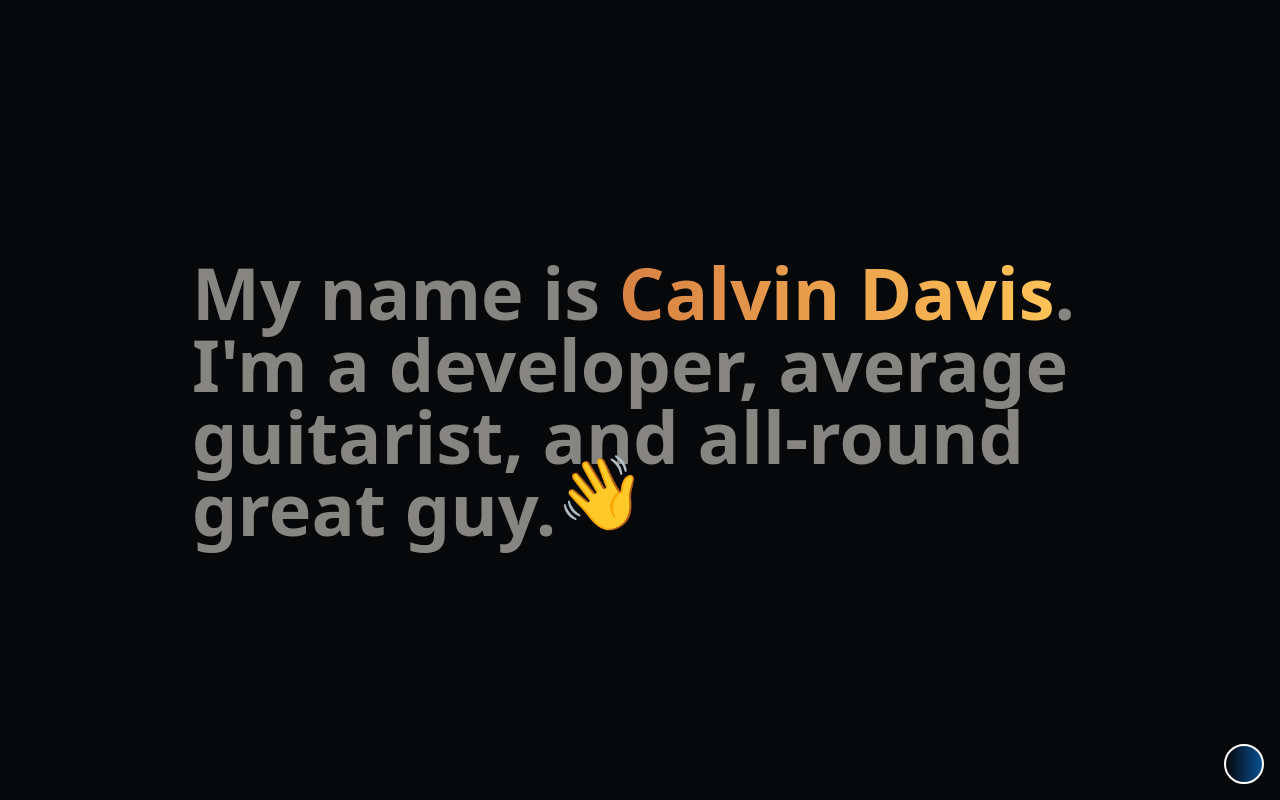
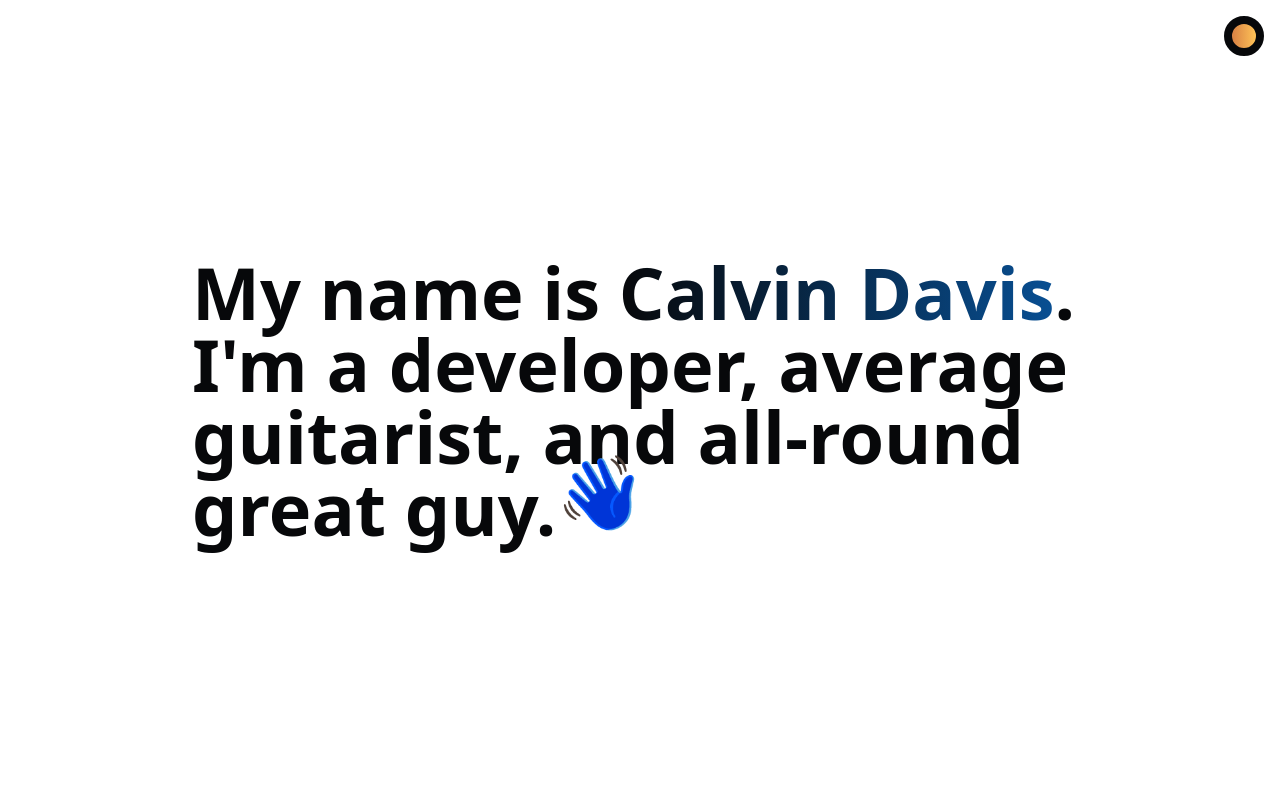
Before and after one commit to calvindavis/calvindavis.uk, a Preact app: page / in a window 1280 px wide. Built offline with nearby package versions, Linux system fonts and the light colour scheme.

Commit message:
feat: create theme toggle component

```diff
--- a/src/App.tsx
+++ b/src/App.tsx
@@ -1,15 +1,8 @@
-import { Fragment, h, JSX } from "preact";
-import { useCallback, useState } from "preact/hooks";
+import { h, JSX } from "preact";
+import ThemeToggle from "./ThemeToggle";
 
 export default function App(): JSX.Element {
-	const [isDarkMode, setIsDarkMode] = useState(true);
-
-	const toggleDarkMode = useCallback(() => {
-		setIsDarkMode(isDarkMode === false);
-	}, [isDarkMode]);
-
 	return (
-		<div className={isDarkMode ? "dark" : "light"}>
 		<div
 			className="
 			w-screen h-screen flex items-center justify-center p-4
@@ -17,27 +10,21 @@ export default function App(): JSX.Element {
 			dark:bg-black dark:text-grey"
 		>
 			<h1 className="max-w-xl lg:max-w-4xl text-5xl lg:text-7xl font-bold">
-					<>My name is </>
+				<span>My name is </span>
 				<span className="gradient-text bg-gradient-to-r from-black to-blue dark:from-orange dark:to-yellow">
 					Calvin Davis
 				</span>
+				<span>
 					. I'm a developer, average guitarist, and all-round great guy.
+				</span>
 				<span class="inline-block animate-bounce filter-invert dark:filter-none">
 					👋
 				</span>
 			</h1>
+
+			<div class="absolute top-4 right-4">
+				<ThemeToggle />
 			</div>
-
-			<button
-				class="
-					absolute bottom-4 right-4 w-10 h-10 border-solid border-2 rounded-full bg-gradient-to-r
-					border-black from-orange to-yellow
-					dark:border-white dark:from-black dark:to-blue"
-				type="button"
-				onClick={toggleDarkMode}
-			>
-				<span class="sr-only">{isDarkMode ? "Go light" : "Go dark"}</span>
-			</button>
 		</div>
 	);
 }
--- /dev/null
+++ b/src/ThemeToggle.tsx
@@ -0,0 +1,19 @@
+import { h, JSX } from "preact";
+
+export default function ThemeToggle(): JSX.Element {
+	function toggle() {
+		document.documentElement.classList.toggle("dark");
+	}
+
+	return (
+		<button
+			class="w-10 h-10 border-solid border-8 rounded-full bg-gradient-to-r
+				border-black from-orange to-yellow
+				dark:border-white dark:from-black dark:to-blue"
+			type="button"
+			onClick={toggle}
+		>
+			<span class="sr-only">Toggle dark mode</span>
+		</button>
+	);
+}
```
Lines whose indentation alone changed are shown as unchanged.
